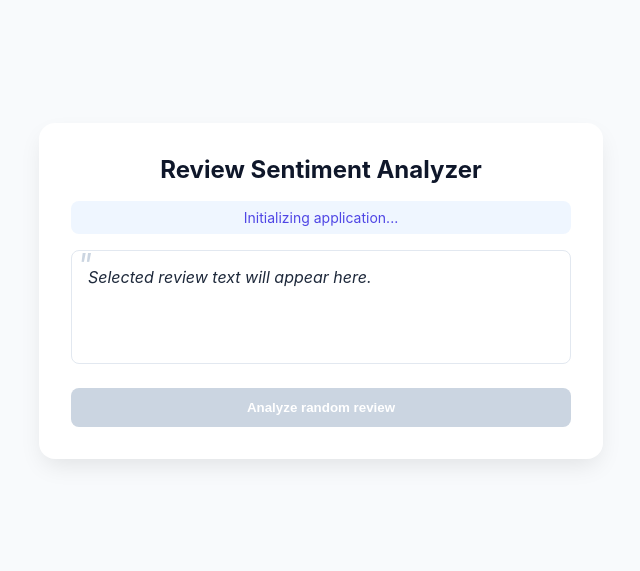
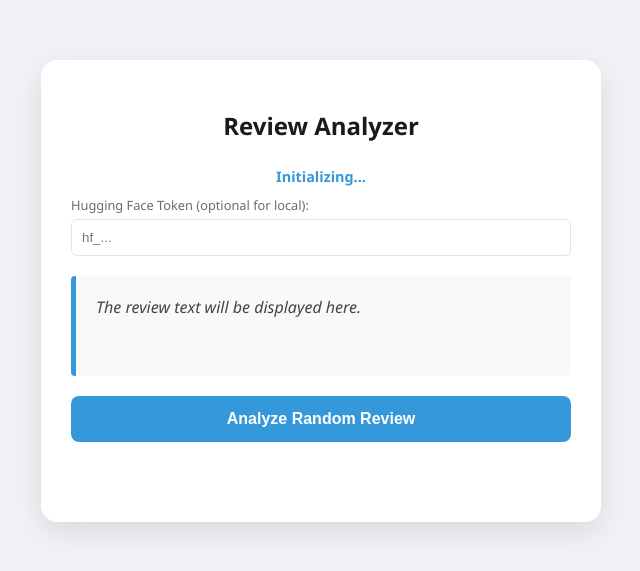
Before and after one commit to KaRoLiNa232/HW_1_event-logger, a plain HTML site: page index.html in a window 1280 px wide. Shown: the part 109-680 px from the top of the page, without its empty margins (319-959 px from the left). Drawn offline with nearby package versions, Linux system fonts and the light colour scheme.

Commit message:
Update index.html

```diff
--- a/index.html
+++ b/index.html
@@ -4,64 +4,157 @@
     <meta charset="UTF-8">
     <meta name="viewport" content="width=device-width, initial-scale=1.0">
     <title>Sentiment Event Logger MVP</title>
+
     <script src="https://cdnjs.cloudflare.com/ajax/libs/PapaParse/5.4.1/papaparse.min.js"></script>
     <link rel="stylesheet" href="https://cdnjs.cloudflare.com/ajax/libs/font-awesome/6.4.0/css/all.min.css">
+
     <style>
         :root {
-            --primary: #4f46e5;
-            --success: #22c55e;
-            --danger: #ef4444;
-            --neutral: #64748b;
-            --bg: #f8fafc;
+            --bg-color: #f0f2f5;
+            --card-bg: #ffffff;
+            --primary-blue: #3498db;
+            --text-main: #2c3e50;
         }
-        body { font-family: 'Inter', system-ui, sans-serif; background-color: var(--bg); display: flex; justify-content: center; align-items: center; min-height: 100vh; margin: 0; color: #1e293b; }
-        .container { background: white; padding: 2rem; border-radius: 1rem; box-shadow: 0 10px 25px -5px rgba(0, 0, 0, 0.1); width: 100%; max-width: 500px; }
-        h1 { margin-top: 0; font-size: 1.5rem; text-align: center; color: #0f172a; }
 
-        /* Status & Error Areas */
-        #status-area { font-size: 0.875rem; text-align: center; margin-bottom: 1rem; padding: 0.5rem; border-radius: 0.5rem; background: #eff6ff; color: var(--primary); }
-        #error-area { display: none; font-size: 0.875rem; color: white; background: var(--danger); padding: 0.75rem; border-radius: 0.5rem; margin-bottom: 1rem; text-align: center; }
+        body {
+            font-family: 'Segoe UI', Tahoma, Geneva, Verdana, sans-serif;
+            background-color: var(--bg-color);
+            color: var(--text-main);
+            display: flex;
+            justify-content: center;
+            align-items: center;
+            min-height: 100vh;
+            margin: 0;
+        }
 
-        /* Review Display */
-        .review-box { border: 1px solid #e2e8f0; padding: 1rem; border-radius: 0.5rem; min-height: 80px; margin-bottom: 1.5rem; background: #fff; font-style: italic; position: relative; }
-        .review-box::before { content: '"'; font-size: 2rem; color: #cbd5e1; position: absolute; top: -5px; left: 5px; }
+        .card {
+            background: var(--card-bg);
+            padding: 30px;
+            border-radius: 16px;
+            box-shadow: 0 10px 30px rgba(0,0,0,0.1);
+            width: 100%;
+            max-width: 500px;
+        }
 
-        /* Result UI */
-        .result-container { display: flex; flex-direction: column; align-items: center; margin-bottom: 1.5rem; padding: 1rem; border-radius: 0.5rem; transition: all 0.3s ease; }
-        .result-icon { font-size: 3rem; margin-bottom: 0.5rem; }
-        .result-text { font-weight: 700; font-size: 1.125rem; }
+        h2 { text-align: center; margin-bottom: 25px; color: #1a1a1a; }
 
-        /* Button */
-        button { width: 100%; padding: 0.75rem; border: none; border-radius: 0.5rem; background: var(--primary); color: white; font-weight: 600; cursor: pointer; transition: opacity 0.2s; }
-        button:hover { opacity: 0.9; }
-        button:disabled { background: #cbd5e1; cursor: not-allowed; }
+        /* Элементы управления из кода преподавателя */
+        #status {
+            display: block;
+            text-align: center;
+            font-size: 0.9rem;
+            color: var(--primary-blue);
+            margin-bottom: 10px;
+            font-weight: 600;
+        }
 
-        /* Sentiment Themes */
-        .theme-positive { background-color: #f0fdf4; color: var(--success); }
-        .theme-negative { background-color: #fef2f2; color: var(--danger); }
-        .theme-neutral { background-color: #f1f5f9; color: var(--neutral); }
+        #error-message {
+            display: none;
+            background: #ff7675;
+            color: white;
+            padding: 12px;
+            border-radius: 8px;
+            margin-bottom: 15px;
+            font-size: 0.85rem;
+            text-align: center;
+        }
+
+        .input-group { margin-bottom: 20px; }
+        .input-group label { display: block; font-size: 0.8rem; margin-bottom: 5px; color: #636e72; }
+
+        #api-token {
+            width: 100%;
+            padding: 10px;
+            border: 1px solid #dfe6e9;
+            border-radius: 6px;
+            box-sizing: border-box;
+        }
+
+        /* Область отображения отзыва */
+        .review-display {
+            background: #f8f9fa;
+            border-left: 5px solid var(--primary-blue);
+            padding: 20px;
+            margin: 20px 0;
+            min-height: 60px;
+            border-radius: 4px;
+            font-style: italic;
+            color: #444;
+        }
+
+        /* Кнопка */
+        #analyze-btn {
+            width: 100%;
+            padding: 14px;
+            background-color: var(--primary-blue);
+            color: white;
+            border: none;
+            border-radius: 8px;
+            font-size: 1rem;
+            font-weight: bold;
+            cursor: pointer;
+            transition: background 0.3s;
+        }
+
+        #analyze-btn:hover { background-color: #2980b9; }
+        #analyze-btn:disabled { background-color: #b2bec3; cursor: not-allowed; }
+
+        .loading {
+            display: none;
+            text-align: center;
+            margin: 15px 0;
+            color: var(--primary-blue);
+            font-weight: bold;
+        }
+
+        /* Результаты анализа (классы из displaySentiment) */
+        .sentiment-result {
+            display: flex;
+            align-items: center;
+            justify-content: center;
+            gap: 12px;
+            margin-top: 20px;
+            padding: 15px;
+            border-radius: 8px;
+            font-weight: 700;
+            transition: all 0.3s;
+        }
+
+        .sentiment-result.positive { background-color: #dff9fb; color: #0984e3; border: 1px solid #74b9ff; }
+        .sentiment-result.negative { background-color: #fff1f0; color: #d63031; border: 1px solid #ff7675; }
+        .sentiment-result.neutral { background-color: #f5f6fa; color: #7f8c8d; border: 1px solid #dcdde1; }
+
+        .icon { font-size: 1.8rem; }
     </style>
 </head>
 <body>
 
-<div class="container">
-    <h1>Review Sentiment Analyzer</h1>
+<div class="card">
+    <h2>Review Analyzer</h2>
 
-    <div id="status-area">Initializing application...</div>
-    <div id="error-area"></div>
+    <span id="status">Initializing...</span>
 
-    <div class="review-box" id="review-display">
-        Selected review text will appear here.
+    <div id="error-message"></div>
+
+    <div class="input-group">
+        <label for="api-token">Hugging Face Token (optional for local):</label>
+        <input type="password" id="api-token" placeholder="hf_...">
     </div>
 
-    <div id="result-area" class="result-container" style="display: none;">
-        <i id="sentiment-icon" class="fa-solid result-icon"></i>
-        <div id="sentiment-label" class="result-text"></div>
+    <div class="review-display">
+        <div id="review-text">The review text will be displayed here.</div>
     </div>
 
-    <button id="analyze-btn" disabled>Analyze random review</button>
+    <div class="loading">
+        <i class="fas fa-cog fa-spin"></i> Analyzing with Local AI...
+    </div>
+
+    <button id="analyze-btn">Analyze Random Review</button>
+
+    <div id="sentiment-result" class="sentiment-result"></div>
 </div>
 
 <script type="module" src="app.js"></script>
+
 </body>
 </html>
```
